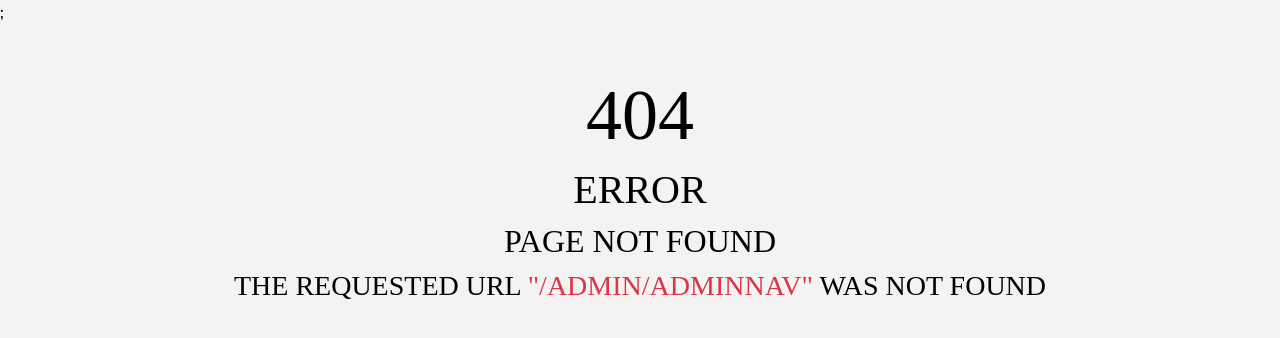
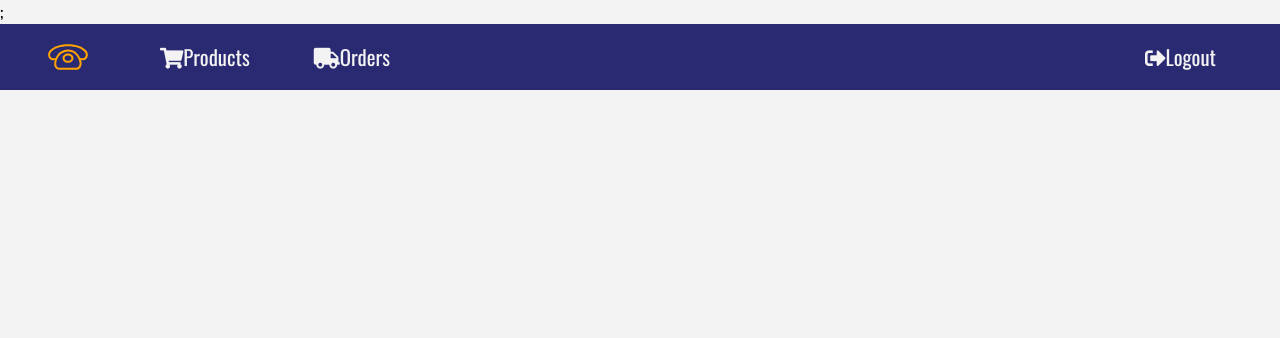
Before and after one commit to ginnasrilekha/Virtusa_Team_FS-173, a React (Create React App) app: page /Admin/AdminNav in a window 1280 px wide. Before the commit this address had no page. Shown: the top 338 px of the page. Built offline with nearby package versions, Linux system fonts and the light colour scheme.

Commit message:
modified login and added admin_container

```diff
--- a/src/App.js
+++ b/src/App.js
@@ -10,6 +10,8 @@ import Cart from "./components/Cart";
 import Modal from "./components/Modal";
 import Signup from "./components/Signup/Signup";
 import Login from "./components/Login/Login";
+import Adminnav from "./components/admin/AdminNav/Adminnav.jsx";
+import Addprocuct from "./components/admin/AddProduct/Addproduct.jsx";
 class App extends Component {
 
   state = {
@@ -22,6 +24,8 @@ class App extends Component {
         {this.state.loggedIn ? <Navbar /> : null};
         <Switch>
           <Route exact path="/signup" component={Signup} />
+          <Route exact path="/Admin/AdminNav" component={Adminnav} />
+          <Route exact path="/Admin/AddProduct" component={Addprocuct} />
           <Route exact path="/Login" component={Login} />
           <Route exact path="/" component={ProductList} />
           <Route path="/details" component={Details} />
--- a/src/components/Login/Login.jsx
+++ b/src/components/Login/Login.jsx
@@ -2,17 +2,17 @@ import React from 'react';
 const Login = () => {
 
     return (
-        <div align ="center">
+        <div align ="center" id="loginBox">
             <h1>Login</h1>
-            <input type="email" id="email" placeholder="Email" required="email"></input>
+            <form>
+            <input type="email" id="email" placeholder="Email" required></input>
            <br/><br/>
-           <input type="password" id="password" placeholder="Password" required="password"></input>
-
+           <input type="password" id="password" placeholder="Password" required></input>
            <br/><br/>
-            <button style={{backgroundColor:"#99ff99"}} >Login</button>
+            <button style={{backgroundColor:"#99ff99"}} id="submitButton" >Login</button>
             <br/><br/>
-            <sub>New User?<a href="#">Click here</a></sub>
-
+            <sub>New User?<a href="../Signup" id="signupLink">Click here</a></sub>
+            </form>
         </div>
     )
 }
--- a/src/components/Navbar.js
+++ b/src/components/Navbar.js
@@ -6,28 +6,33 @@ import { ButtonContainer } from "./Button";
 export default class Navbar extends Component {
   render() {
     return (
-      <Nav className="navbar navbar-expand-sm  navbar-dark px-sm-5">
+      <Nav className="navbar navbar-expand-sm  navbar-dark px-sm-5" id="userNavbar">
         {/*
 https://www.iconfinder.com/icons/1243689/call_phone_icon
 Creative Commons (Attribution 3.0 Unported);
 https://www.iconfinder.com/Makoto_msk */}
-        <Link to="/">
+
           <img src={logo} alt="store" className="navbar-brand" />
-        </Link>
-        <ul className="navbar-nav align-items-center">
+
+        <ul className="navbar-nav align-items-center" >
           <li className="nav-item ml-5">
-            <Link to="/" className="nav-link">
-              products
+            <Link to="/" className="nav-link" id="mobileHomeButton">
+              Home
+            </Link>
+          </li>
+          <li className="nav-item ml-5">
+            <Link to="/cart" className="nav-link" id="mobileCartButton">
+              Cart
+            </Link>
+          </li>
+          <li className="nav-item ml-5">
+            <Link to="#" className="nav-link" id="mobileOrderButton">
+              My Order
             </Link>
           </li>
         </ul>
-        <Link to="/cart" className="ml-auto">
-          <ButtonContainer>
-            <span className="mr-2">
-              <i className="fas fa-cart-plus " />
-            </span>
-            my cart
-          </ButtonContainer>
+        <Link to="/Login" className="ml-auto nav-link" id="logoutButton">
+           Logout
         </Link>
       </Nav>
     );
--- /dev/null
+++ b/src/components/admin/AddProduct/Addproduct.jsx
@@ -0,0 +1,23 @@
+import { useState, state, Component } from 'react'
+import React from 'react'
+
+class Addproduct extends Component {
+    render() {
+        return (
+            <div   align = "center " id="addMobileBody">
+            <form>
+                <button style={{ backgroundColor: '#99FF99' }}><h3> ADD A NEW PRODUCT </h3></button><br/><br/>
+                <input type="text" id="mobileName" placeholder="Product Name"  required/><br/><br/>
+                <input type="number" id="mobilePrice" placeholder="Product Price" required/><br/><br/>
+                <input type="text" id="mobileDescription" placeholder="Product Description" required/><br/><br/>
+                <input type="text" id="mobileImageURL" placeholder="Image URL" required/><br/><br/>
+                <input type="text" id="mobileQuantity" placeholder="Product" required/><br/><br/>
+                <input style={{ backgroundColor: '#99FF99' }} type="submit" id="addMobileButton"  value="ADD"/> <br/>
+                </form>
+            </div>
+        )
+    }
+
+}
+
+export default Addproduct
--- /dev/null
+++ b/src/components/admin/AdminNav/Adminnav.jsx
@@ -0,0 +1,51 @@
+import React, { Component } from "react";
+import { Link } from "react-router-dom";
+import styled from "styled-components";
+import logo from "../../../logo.svg";
+import { ButtonContainer } from "../../Button";
+export default class Adminnav extends Component {
+  render() {
+    return (
+      <Nav className="navbar navbar-expand-sm  navbar-dark px-sm-5" id="adminNavbar">
+        {/*
+https://www.iconfinder.com/icons/1243689/call_phone_icon
+Creative Commons (Attribution 3.0 Unported);
+https://www.iconfinder.com/Makoto_msk */}
+
+          <img src={logo} alt="store" className="navbar-brand" />
+
+        <ul className="navbar-nav align-items-center" >
+          <li className="nav-item ml-5">
+            <Link to="#" className="nav-link" id="adminproductButton">
+            <i class="fa fa-shopping-cart" />
+              Products
+            </Link>
+          </li>
+          <li className="nav-item ml-5">
+            <Link to="#" className="nav-link" id="adminOrderButton">
+            <i class="fas fa-truck" />
+              Orders
+            </Link>
+          </li>
+
+        </ul>
+        <Link to="#" className="ml-auto nav-link" id="logoutButton">
+        <i class="fas fa-sign-out-alt"></i>
+           Logout
+        </Link>
+      </Nav>
+    );
+  }
+}
+
+const Nav = styled.nav`
+  background: var(--mainBlue);
+  .nav-link {
+    color: var(--mainWhite) !important;
+    font-size:1.3rem;
+    text-transform:capitalize;
+  }
+  @media (max-width: 576px) {
+    .navbar-nav {
+      flex-direction: row !important;
+`;
```
